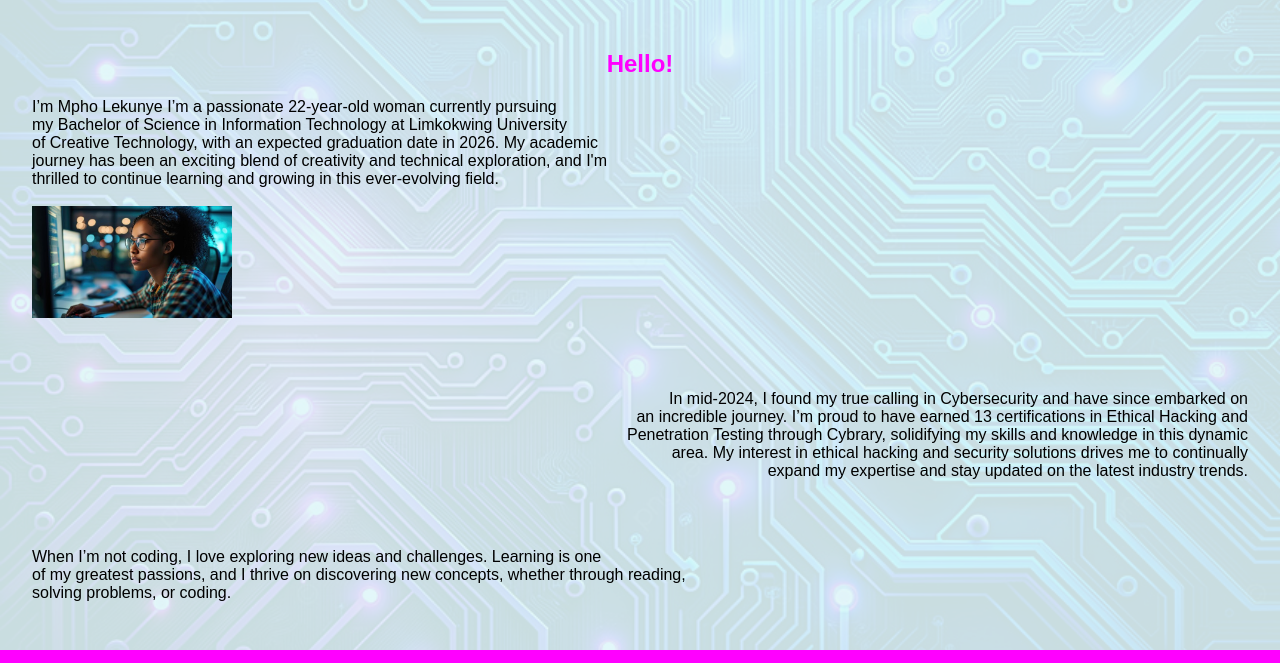
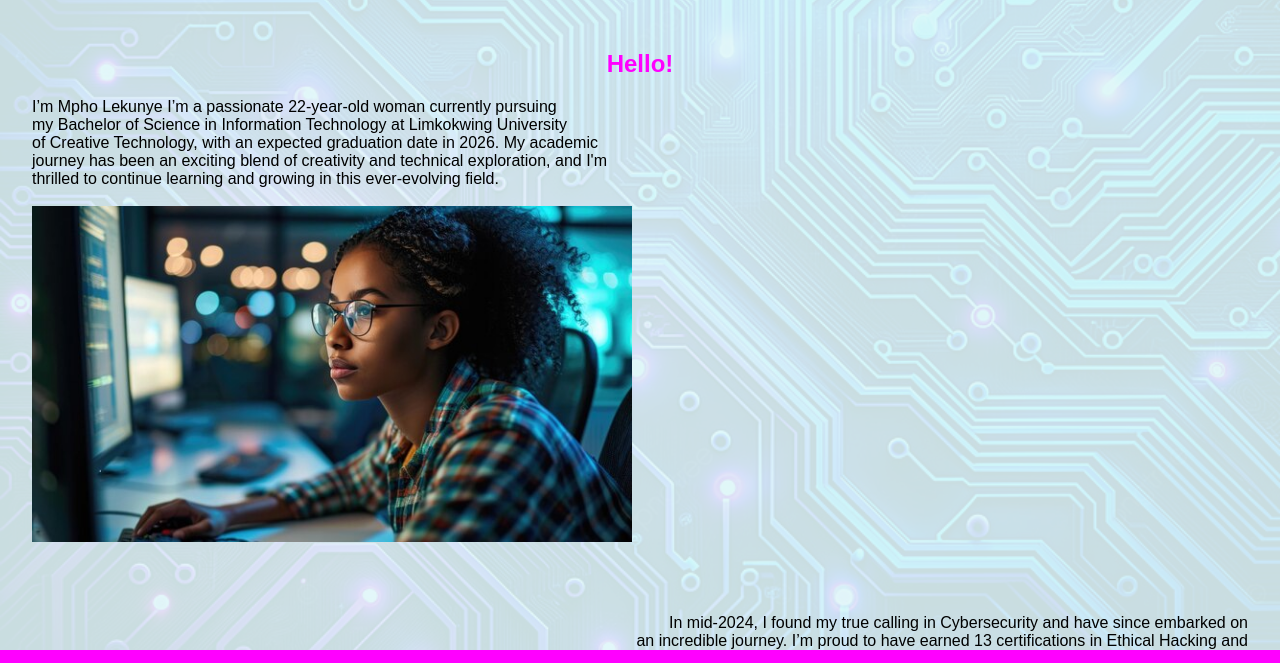
Before and after one commit to Lekunye123/lekunyempho, a plain HTML site: page index.html in a window 1280 px wide. Shown: the part 100-763 px from the top of the page. Drawn offline with Linux system fonts and the light colour scheme.

Commit message:
Update index.html

```diff
--- a/index.html
+++ b/index.html
@@ -26,7 +26,7 @@
 
  I’m Mpho Lekunye
 
-I’m a passionate 22-year-old woman currently pursuing <br> my Bachelor of Science in Information Technology at Limkokwing University <br>of Creative Technology, with an expected graduation date in 2026. My academic <br>journey has been an exciting blend of creativity and technical exploration, and I'm <br> thrilled to continue learning and growing in this ever-evolving field.<br><br><img src="code.jpg" alt="Image" style="width: 200px; height: auto; vertical-align: center;"></p>
+I’m a passionate 22-year-old woman currently pursuing <br> my Bachelor of Science in Information Technology at Limkokwing University <br>of Creative Technology, with an expected graduation date in 2026. My academic <br>journey has been an exciting blend of creativity and technical exploration, and I'm <br> thrilled to continue learning and growing in this ever-evolving field.<br><br><img src="code.jpg" alt="Image" style="width: 600px; height: 600; vertical-align: center;"></p>
 
 <br>
 <br>
```
